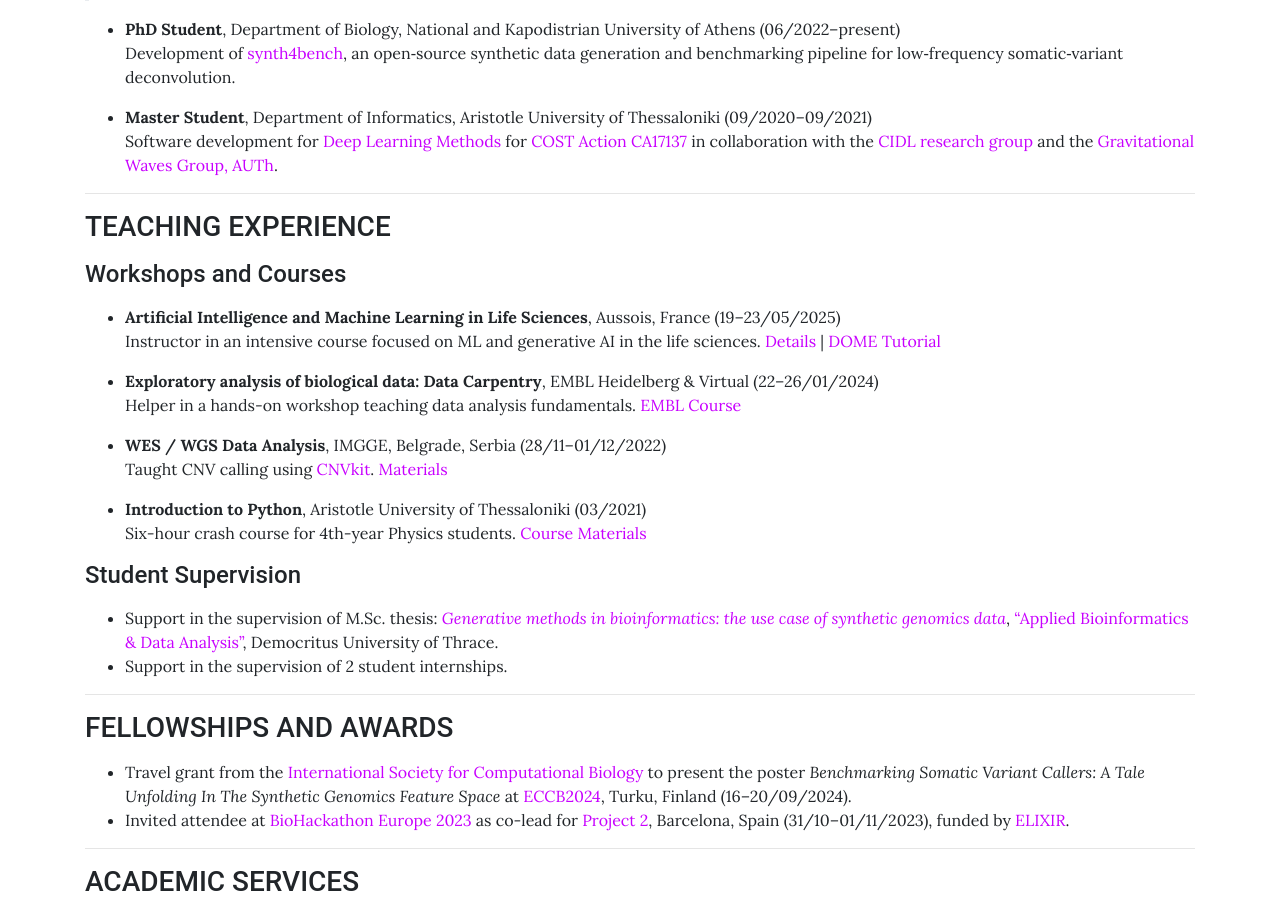
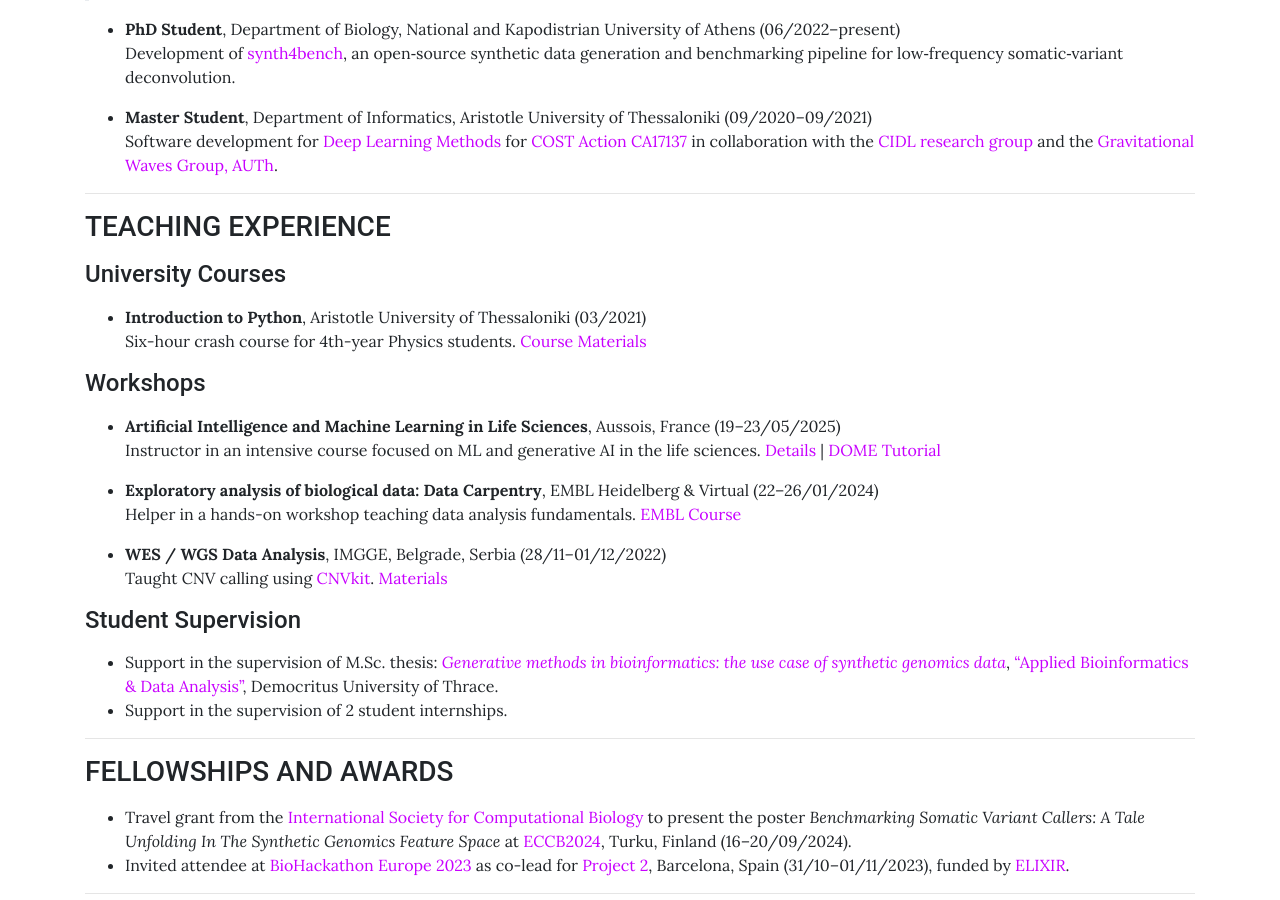
Before and after one commit to sfragkoul/sfragkoul.github.io, a Jekyll site: the page built from pages/CV.md, in a window 1280 px wide and 900 px high, scrolled down 1109 px. Built offline with Jekyll 4.4.1, drawn with Linux system fonts in a browser that asks for light colours; some of the changed lines change nothing that is shown.

Commit message:
Update CV.md

```diff
--- a/pages/CV.md
+++ b/pages/CV.md
@@ -52,7 +52,13 @@
 ### TEACHING EXPERIENCE
 <p style="margin-bottom:15px"></p>
 
-#### Workshops and Courses
+#### University Courses
+
+- **Introduction to Python**, Aristotle University of Thessaloniki (03/2021)
+  Six-hour crash course for 4th-year Physics students. [Course Materials](https://github.com/sfragkoul/Python_Intro)
+
+
+#### Workshops
 
 - **Artificial Intelligence and Machine Learning in Life Sciences**, Aussois, France (19–23/05/2025)
   Instructor in an intensive course focused on ML and generative AI in the life sciences. [Details](https://moodle.france-bioinformatique.fr/course/view.php?id=34) | [DOME Tutorial](https://training.galaxyproject.org/training-material/topics/statistics/tutorials/dome/tutorial.html)
@@ -63,8 +69,6 @@
 - **WES / WGS Data Analysis**, IMGGE, Belgrade, Serbia (28/11–01/12/2022)
   Taught CNV calling using [CNVkit](https://cnvkit.readthedocs.io/en/stable/). [Materials](https://github.com/BiodataAnalysisGroup/IMGGE-WES-WGS-data-analysis-workshop)
 
-- **Introduction to Python**, Aristotle University of Thessaloniki (03/2021)
-  Six-hour crash course for 4th-year Physics students. [Course Materials](https://github.com/sfragkoul/Python_Intro)
 
 #### Student Supervision
 
```
